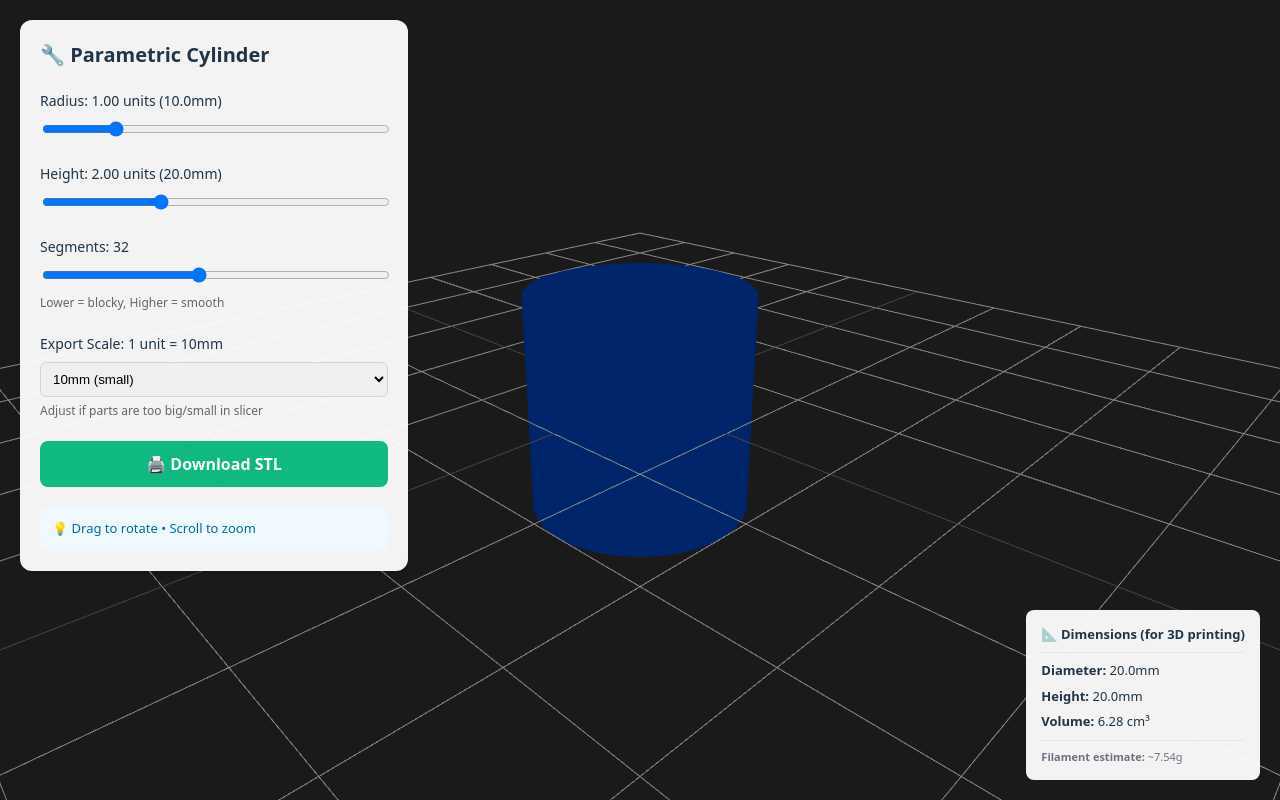
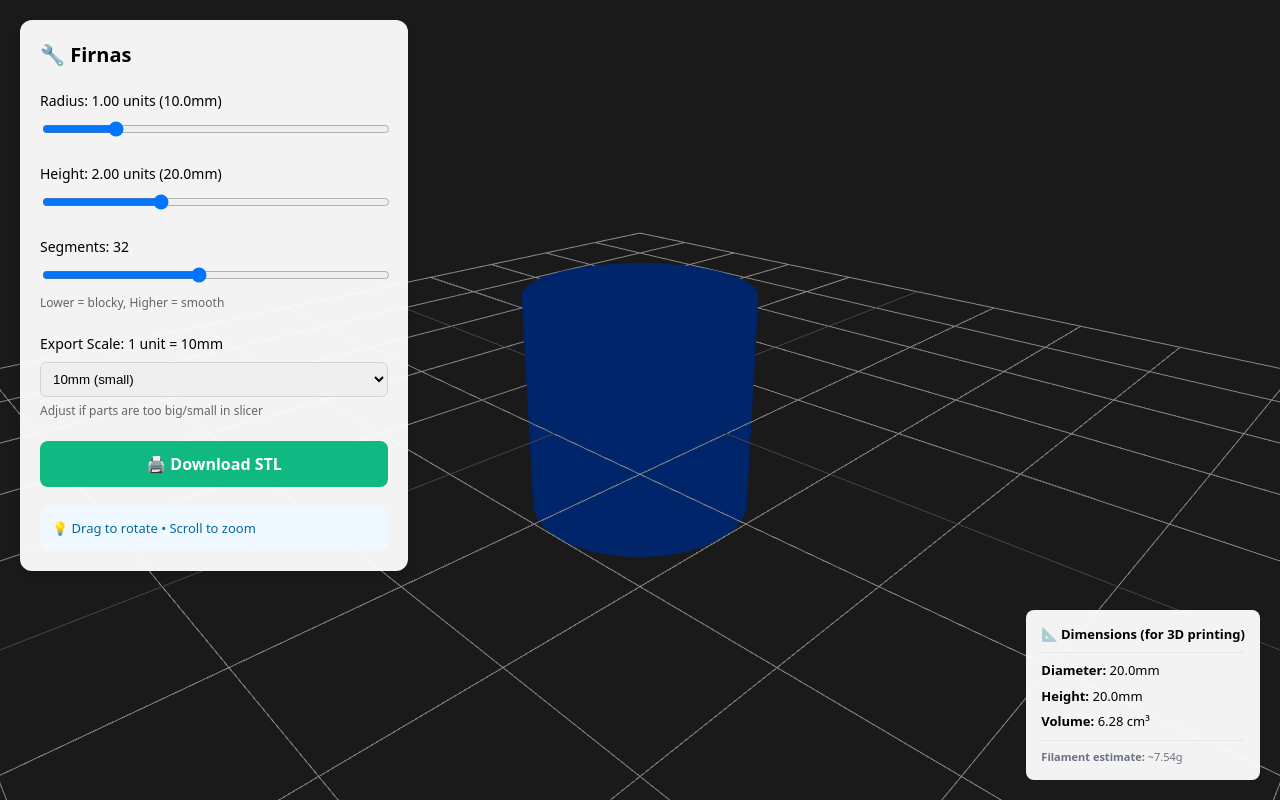
Before and after one commit to alansarisalman/gear-builder, a React (Vite) app: page / in a window 1280 px wide. Built offline with nearby package versions, Linux system fonts and the light colour scheme.

Commit message:
Rebrand to Firnas

```diff
--- a/index.html
+++ b/index.html
@@ -4,7 +4,7 @@
     <meta charset="UTF-8" />
     <link rel="icon" type="image/svg+xml" href="/vite.svg" />
     <meta name="viewport" content="width=device-width, initial-scale=1.0" />
-    <title>gear-builder</title>
+    <title>Firnas - Design Mechanical Parts</title>
   </head>
   <body>
     <div id="root"></div>
--- a/src/App.jsx
+++ b/src/App.jsx
@@ -95,10 +95,11 @@ function App() {
         borderRadius: '12px',
         minWidth: '280px',
         boxShadow: '0 4px 6px rgba(0, 0, 0, 0.1)',
-        fontFamily: 'system-ui, -apple-system, sans-serif'
+        fontFamily: 'system-ui, -apple-system, sans-serif',
+        color: '#000'
       }}>
         <h2 style={{ margin: '0 0 20px 0', fontSize: '20px', fontWeight: '600' }}>
-          🔧 Parametric Cylinder
+          🔧 Firnas
         </h2>
 
         {/* Radius Slider */}
@@ -225,7 +226,8 @@ function App() {
         padding: '15px',
         borderRadius: '8px',
         fontFamily: 'system-ui',
-        fontSize: '13px'
+        fontSize: '13px',
+        color: '#000'
       }}>
         <div style={{ marginBottom: '8px', fontWeight: '600', borderBottom: '1px solid #e5e7eb', paddingBottom: '8px' }}>
           📐 Dimensions (for 3D printing)
```
